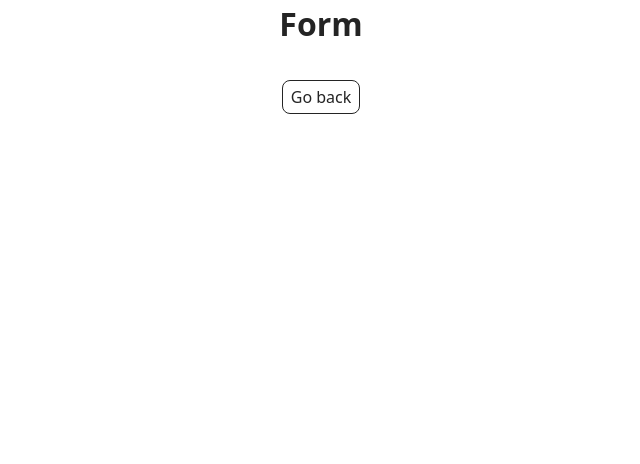
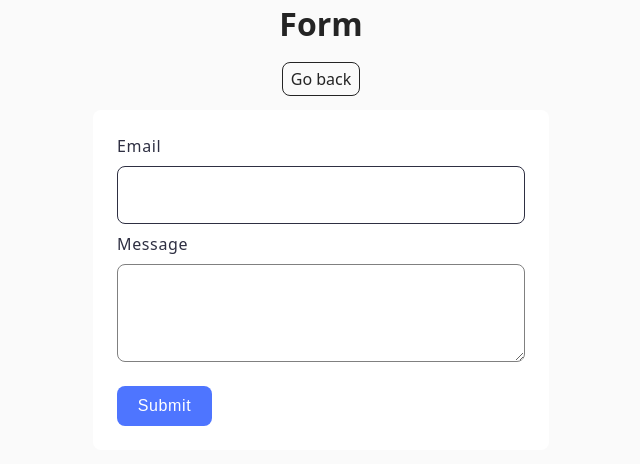
Before and after one commit to shadberry22/goit-js-hw-09, a website built with Vite: page src/2-form.html in a window 1280 px wide. Shown: the whole page, without its empty margins (319-959 px from the left). Built offline with nearby package versions, Linux system fonts and the light colour scheme.

Commit message:
add form

```diff
--- a/src/2-form.html
+++ b/src/2-form.html
@@ -13,6 +13,18 @@
         <h1>Form</h1>
         <a class="back-link" href="./index.html">Go back</a>
       </div>
+
+      <form class="feedback-form" autocomplete="off">
+        <label class="form-label">
+          Email
+          <input class="form-input" type="email" name="email" autofocus />
+        </label>
+        <label class="form-label">
+          Message
+          <textarea class="form-textarea" name="message" rows="8"></textarea>
+        </label>
+        <button class="form-button" type="submit">Submit</button>
+      </form>
     </main>
 
     <script type="module" src="./js/2-form.js"></script>
--- a/src/css/back-link.css
+++ b/src/css/back-link.css
@@ -2,7 +2,8 @@
   position: relative;
   display: inline-block;
   padding: 4px 8px;
-  margin-top: 32px;
+  margin-top: 14px;
+  margin-bottom: 14px;
   border: 1px solid;
   border-radius: 8px;
 }
--- a/src/css/base.css
+++ b/src/css/base.css
@@ -7,7 +7,7 @@
   font-weight: 400;
 
   color: #242424;
-  background-color: rgba(255, 255, 255, 0.87);
+  background-color: #fafafa;
 
   font-synthesis: none;
   text-rendering: optimizeLegibility;
--- /dev/null
+++ b/src/css/form.css
@@ -0,0 +1,70 @@
+.feedback-form {
+  display: flex;
+  flex-direction: column;
+  gap: 8px;
+  max-width: 408px;
+  margin: 0 auto;
+  padding: 24px;
+  border-radius: 8px;
+  background-color: #ffffff;
+}
+
+.form-label {
+  display: flex;
+  flex-direction: column;
+  gap: 8px;
+
+  font-weight: 400;
+  font-size: 16px;
+  letter-spacing: 0.04em;
+  color: #2e2f42;
+  text-align: left;
+}
+
+.form-input {
+  height: 40px;
+  padding: 8px 16px;
+  outline: none;
+  border: 1px solid #808080;
+  border-radius: 8px;
+  font: inherit;
+}
+
+.form-textarea {
+  height: 80px;
+  padding: 8px 16px;
+  outline: none;
+  border: 1px solid #808080;
+  border-radius: 8px;
+  font: inherit;
+}
+
+.form-input:hover,
+.form-textarea:hover {
+  border-color: #000000;
+}
+
+.form-input:focus,
+.form-textarea:focus {
+  border-color: #2e2f42;
+}
+
+.form-button {
+  width: 95px;
+  height: 40px;
+  margin-top: 16px;
+  padding: 8px 16px;
+
+  border: none;
+  border-radius: 8px;
+  background-color: #4e75ff;
+
+  font-weight: 500;
+  font-size: 16px;
+  letter-spacing: 0.04em;
+  color: #fff;
+}
+
+.form-button:hover {
+  background-color: #6c8cff;
+}
--- a/src/css/gallery.css
+++ b/src/css/gallery.css
@@ -6,7 +6,7 @@
   max-width: 1440px;
   margin: 0 auto;
   padding: 24px 156px;
-  background-color: #fff;
+  background-color: #fafafa;
 }
 
 .gallery-item {
--- a/src/css/styles.css
+++ b/src/css/styles.css
@@ -14,3 +14,4 @@
 @import url('./header.css');
 @import url('./back-link.css');
 @import url('./gallery.css');
+@import url("./form.css");
--- a/src/js/2-form.js
+++ b/src/js/2-form.js
@@ -0,0 +1,41 @@
+const form = document.querySelector('.feedback-form');
+const STORAGE_KEY = 'feedback-form-state';
+const formData = { email: '', message: '' };
+
+const savedData = localStorage.getItem(STORAGE_KEY);
+
+if (savedData) {
+  const parsedData = JSON.parse(savedData);
+  formData.email = parsedData.email ?? '';
+  formData.message = parsedData.message ?? '';
+
+  form.elements.email.value = formData.email;
+  form.elements.message.value = formData.message;
+}
+
+form.addEventListener('input', onFormInput);
+form.addEventListener('submit', onFormSubmit);
+
+function onFormInput(evt) {
+  if (evt.target.name === 'email') {
+    formData.email = evt.target.value.trim();
+  } else if (evt.target.name === 'message') {
+    formData.message = evt.target.value.trim();
+  }
+  localStorage.setItem(STORAGE_KEY, JSON.stringify(formData));
+}
+
+function onFormSubmit(evt) {
+  evt.preventDefault();
+
+  if (!formData.email || !formData.message) {
+    alert('Fill please all fields');
+    return;
+  }
+
+  console.log(formData);
+  localStorage.removeItem(STORAGE_KEY);
+  formData.email = '';
+  formData.message = '';
+  form.reset();
+}
```
